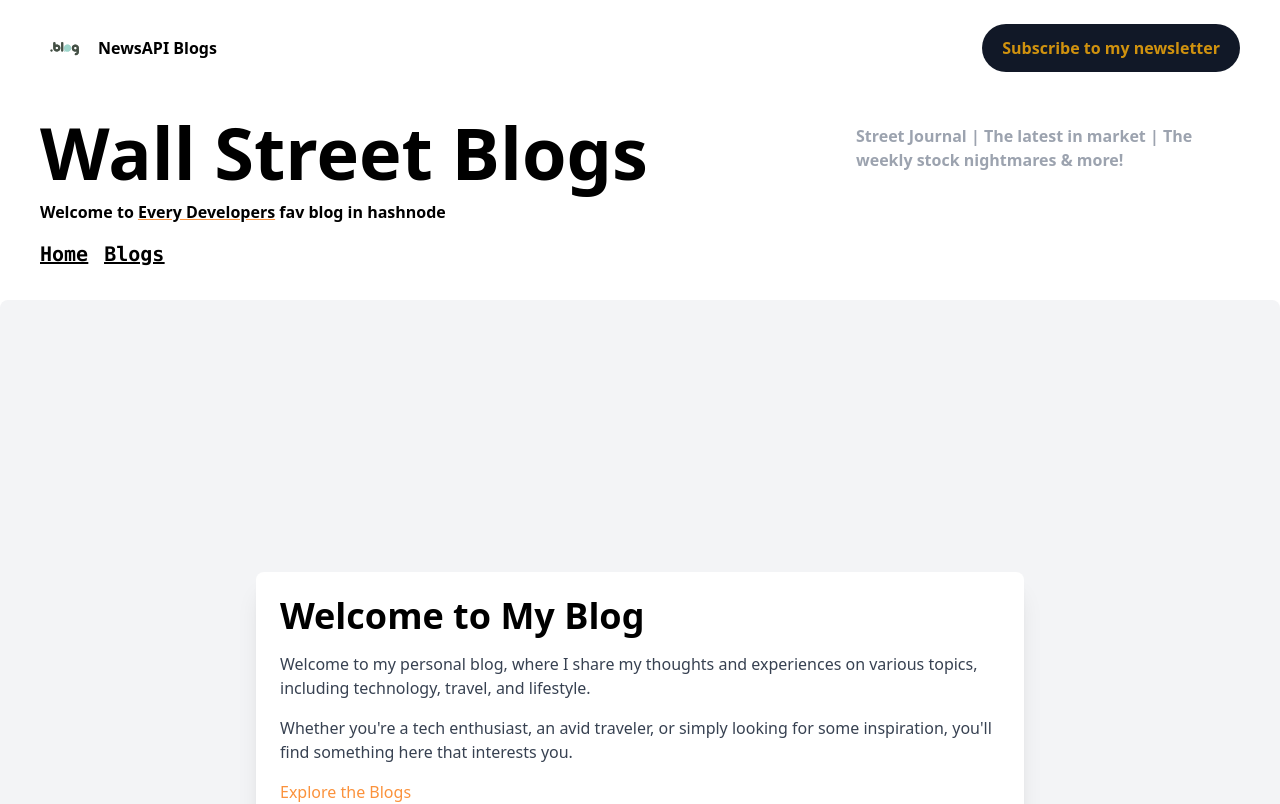
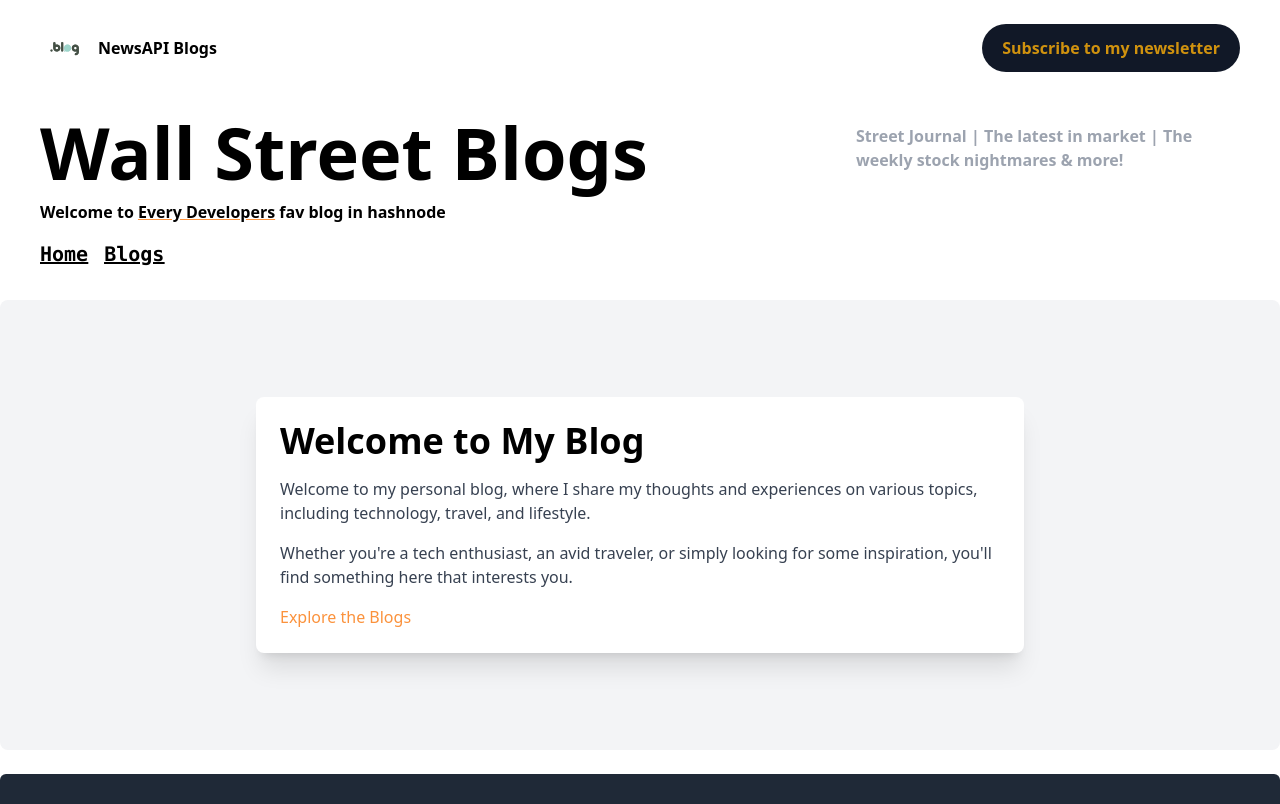
Before and after one commit to ayushsgithub/btst_assignment, a Next.js app: page / in a window 1280 px wide. Shown: the top 804 px of the page. Built offline with nearby package versions, Linux system fonts and the light colour scheme.

Commit message:
mod home & bloglist

```diff
--- a/app/blogs/page.js
+++ b/app/blogs/page.js
@@ -2,13 +2,12 @@ import React from "react";
 import BlogList from "../components/BlogList";
 
 const page = async () => {
-
-
-    const res = await fetch("https://newsapi.org/v2/everything?domains=wsj.com&apiKey=c850c36c32ee410abeca0ca836f48cf5", {next: {revalidate: 3600}})
-    const posts = await res.json()
-    // console.log(posts)
-
-
+  const res = await fetch(
+    `https://newsapi.org/v2/everything?domains=wsj.com&apiKey=${process.env.API_KEY}`,
+    { next: { revalidate: 3600 } }
+  );
+  const posts = await res.json();
+  // console.log(posts)
   return (
     <div>
       <BlogList posts={posts} />
--- a/app/page.js
+++ b/app/page.js
@@ -3,7 +3,7 @@ import Link from "next/link";
 export default async function Home() {
 
   return (
-      <div className="bg-gray-100 md:min-h-screen flex justify-center items-center mb-2 md:mb-7 rounded-lg">
+      <div className="bg-gray-100 md:h-[450px] flex justify-center items-center mb-2 md:mb-6 rounded-lg">
       <div className="max-w-3xl p-6 bg-white rounded-lg shadow-xl">
         <h1 className="text-3xl md:text-4xl font-bold mb-4">Welcome to My Blog</h1>
         <p className="text-gray-700 mb-4">
```
